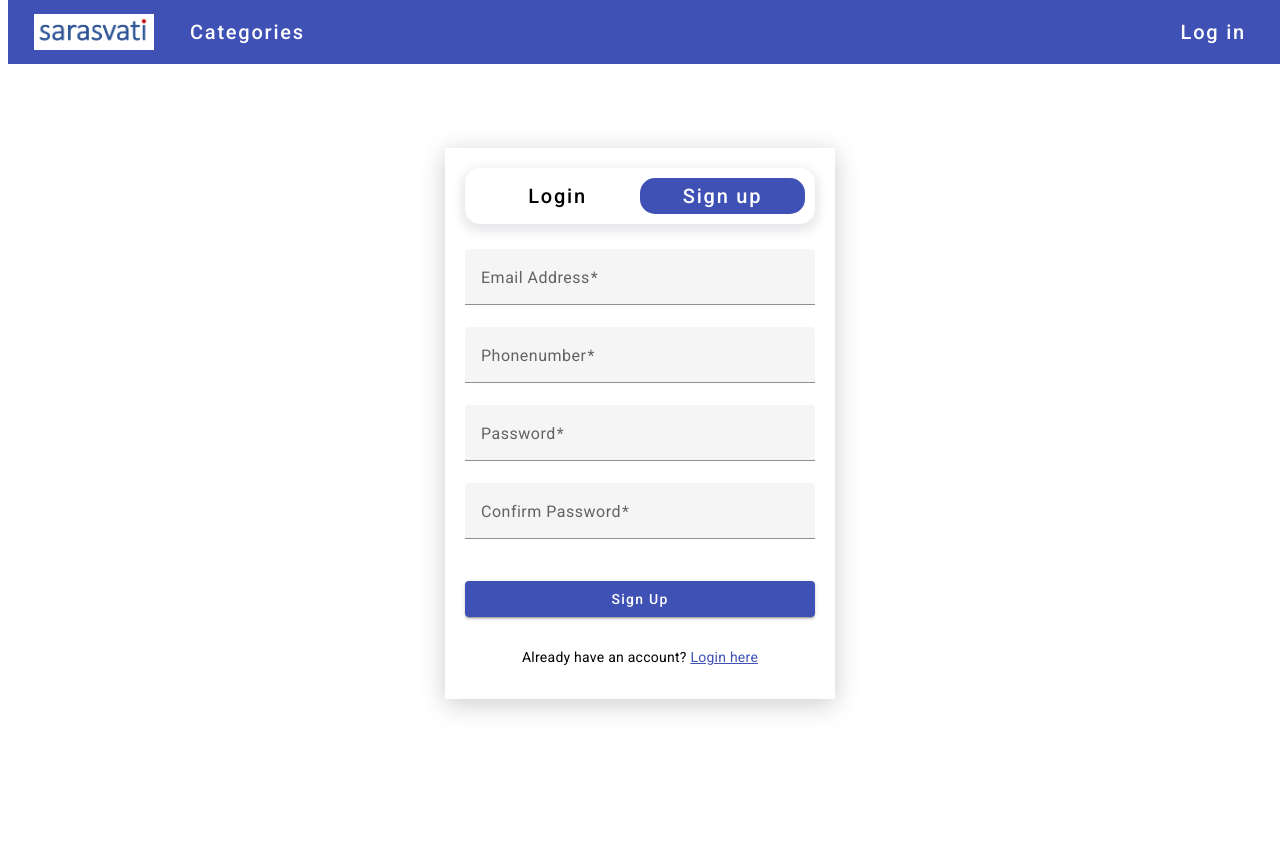
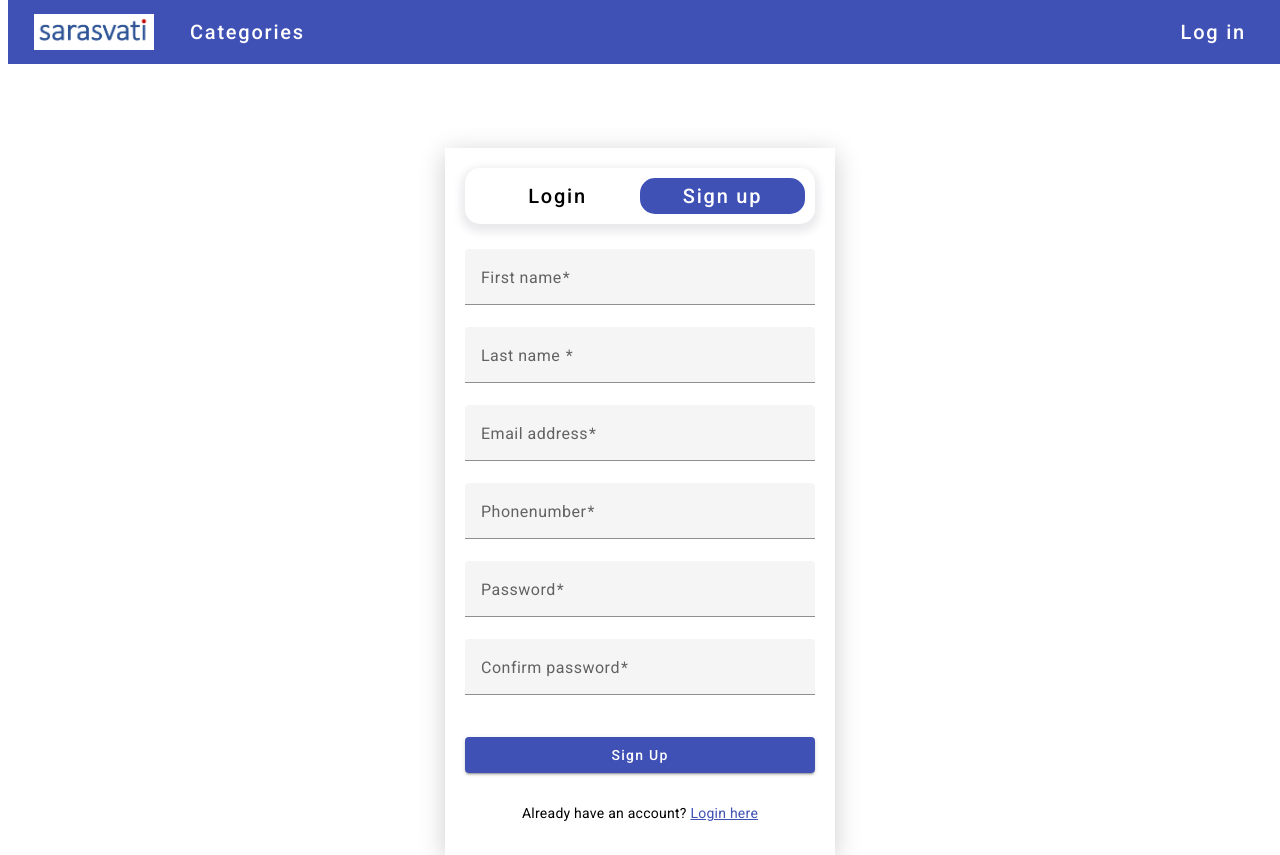
Before and after one commit to ingridandersson/Sarasvati.Web, an Angular app: page /auth/register in a window 1280 px wide. Before the commit the page ends 808 px from the top, so only its background shows below. Built offline with nearby package versions, Linux system fonts and the light colour scheme; no server answers.

Commit message:
RegisterRequest uppdated

```diff
--- a/src/app/app.routes.ts
+++ b/src/app/app.routes.ts
@@ -4,7 +4,7 @@ import { ListCategoriesComponent } from './components/list-categories/list-categ
 import { DetailsCategoryComponent } from './components/details-category/details-category.component';
 import { AuthComponent } from './components/auth/auth.component';
 import { RessetPasswordComponent } from './components/reset-password/reset-password.component';
-import { AuthGuard, testGuard } from './auth.guard';
+import { testGuard } from './auth.guard';
 
 export const routes: Routes = [
   { path: '', redirectTo: 'home', pathMatch: 'full' },
--- a/src/app/auth.guard.ts
+++ b/src/app/auth.guard.ts
@@ -18,20 +18,20 @@ export const testGuard: CanMatchFn = async (route, segments) => {
 }
 
 
-@Injectable({
-  providedIn: 'root'
-})
-export class AuthGuard {
-  authService = inject(AuthService);
-  router = inject(Router);
+// @Injectable({
+//   providedIn: 'root'
+// })
+// export class AuthGuard {
+//   authService = inject(AuthService);
+//   router = inject(Router);
 
-  canActivate(): boolean {
-    if (!this.authService.isAuthenticated() && !this.authService.isAdmin()) {
+//   canActivate(): boolean {
+//     if (!this.authService.isAuthenticated() && !this.authService.isAdmin()) {
 
-      this.router.navigate(['/login']);
-      return false;
-    }
-    console.log('User is authenticated & is admin');
-    return true;
-  }
-}
+//       this.router.navigate(['/login']);
+//       return false;
+//     }
+//     console.log('User is authenticated & is admin');
+//     return true;
+//   }
+// }
--- a/src/app/common/nav-menu/nav-menu.component.ts
+++ b/src/app/common/nav-menu/nav-menu.component.ts
@@ -26,7 +26,7 @@ export class NavMenuComponent implements OnInit, OnDestroy {
     this.authSubscription = this.authService.currentUserSubject.subscribe(user => {
       console.log('Current user data in subscribtion:', user);
       this.isAuthenticated = !!user;
-      this.username = user ? user.email ?? '' : '';
+      this.username = user ? user.fullname ?? '' : '';
       // console.log('User authenticated:', this.isAuthenticated, 'username:', this.username);
     });
   }
--- a/src/app/components/auth/auth.component.html
+++ b/src/app/components/auth/auth.component.html
@@ -44,7 +44,15 @@
           Form is not valid or passwords do not match.
         </div>
         <mat-form-field appearance="fill">
-          <mat-label>Email Address</mat-label>
+          <mat-label>First name</mat-label>
+          <input matInput formControlName="firstname" type="text" placeholder="Enter your first name" required>
+        </mat-form-field>
+        <mat-form-field appearance="fill">
+          <mat-label>Last name </mat-label>
+          <input matInput formControlName="lastname" type="text" placeholder="Enter your last name" required>
+        </mat-form-field>
+        <mat-form-field appearance="fill">
+          <mat-label>Email address</mat-label>
           <input matInput formControlName="email" type="email" placeholder="Enter your email" required>
         </mat-form-field>
         <mat-form-field appearance="fill">
@@ -57,7 +65,7 @@
             minlength="6">
         </mat-form-field>
         <mat-form-field appearance="fill">
-          <mat-label>Confirm Password</mat-label>
+          <mat-label>Confirm password</mat-label>
           <input matInput formControlName="confirmPassword" type="password" placeholder="Confirm Password" required
             minlength="8">
         </mat-form-field>
--- a/src/app/components/auth/auth.component.ts
+++ b/src/app/components/auth/auth.component.ts
@@ -8,6 +8,7 @@ import { MatInputModule } from '@angular/material/input';
 import { AuthService } from '../../services/auth/auth.service';
 import { LoginRequest, RegisterRequest } from '../../models/auth/auth.request.model';
 import { ActivatedRoute, Router } from '@angular/router';
+import { first } from 'rxjs';
 
 @Component({
   selector: 'app-auth',
@@ -27,6 +28,8 @@ export class AuthComponent {
     password: new FormControl('', [Validators.required, Validators.minLength(6)]),
   });
   signupForm = new FormGroup({
+    firstname: new FormControl('', [Validators.required]),
+    lastname: new FormControl('', [Validators.required]),
     email: new FormControl('', [Validators.required, Validators.email]),
     phonenumber: new FormControl('', [Validators.required, Validators.minLength(10), Validators.pattern('^[0-9]*$')]),
     password: new FormControl('', [Validators.required, Validators.minLength(6)]),
@@ -88,6 +91,8 @@ export class AuthComponent {
     if (this.signupForm.valid && this.signupForm.value.password === this.signupForm.value.confirmPassword) {
       try {
         const request: RegisterRequest = {
+          firstname: this.signupForm.value.firstname as string,
+          lastname: this.signupForm.value.lastname as string,
           email: this.signupForm.value.email as string,
           phonenumber: this.signupForm.value.phonenumber as string,
           password: this.signupForm.value.password as string,
--- a/src/app/models/auth/auth.request.model.ts
+++ b/src/app/models/auth/auth.request.model.ts
@@ -4,11 +4,15 @@ export class LoginRequest {
 }
 
 export class RegisterRequest {
+  firstname!: string;
+  lastname!: string;
   email!: string;
   phonenumber!: string;
   password!: string;
   confirmPassword!: string;
 }
+
+
 
 export class ResetPasswordRequest {
   email!: string;
--- a/src/app/models/auth/auth.response.model.ts
+++ b/src/app/models/auth/auth.response.model.ts
@@ -1,7 +1,7 @@
 
 export class LoginResponse {
   guid!: string;
-  username!: string;
+  fullname!: string;
   roles!: string[];
   jwtToken!: string;
   refreshToken!: string;
```
